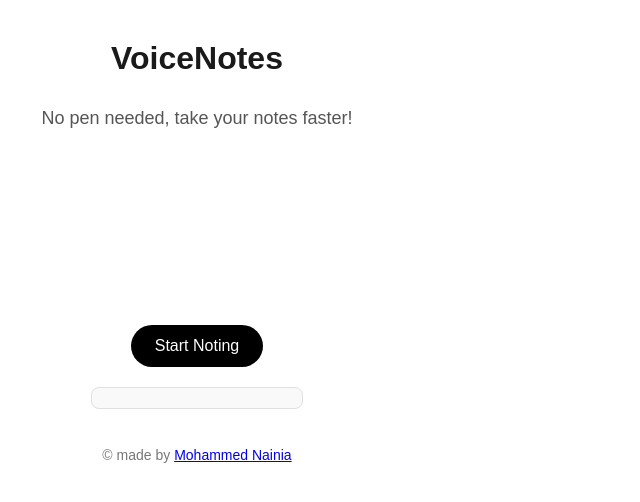
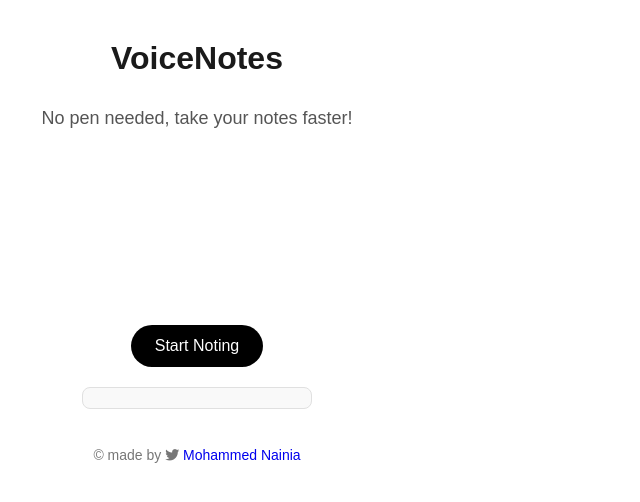
Before and after one commit to MohammedNainia/VoiceNotes, a plain HTML site: page index.html in a window 1280 px wide. Shown: the full height of the page, 443-1083 px from the left. Drawn offline with Linux system fonts and the light colour scheme.

Commit message:
index.html

```diff
--- a/index.html
+++ b/index.html
@@ -27,12 +27,8 @@
       <div id="animation" class="animation"></div>
       <p id="result"></p>
       <button id="downloadButton">Download Text</button>
-      <footer>
-        © made by
-        <a href="https://twitter.com/NainiaMohamed" target="_blank"
-          >Mohammed Nainia</a
-        >
-      </footer>
+      <footer>© made by <i class="fab fa-twitter"></i> <a href="https://twitter.com/NainiaMohamed" target="_blank" style="text-decoration: none;">Mohammed Nainia</a></footer>
+
     </div>
     <script src="script.js"></script>
   </body>
```
